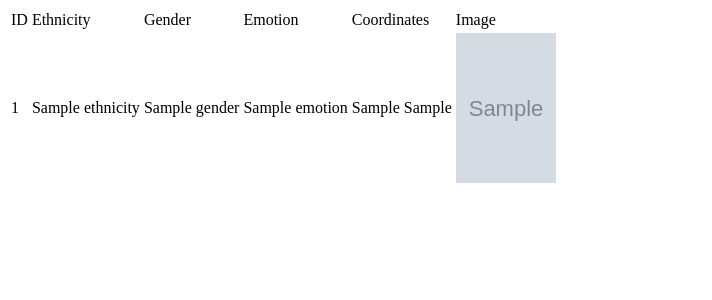
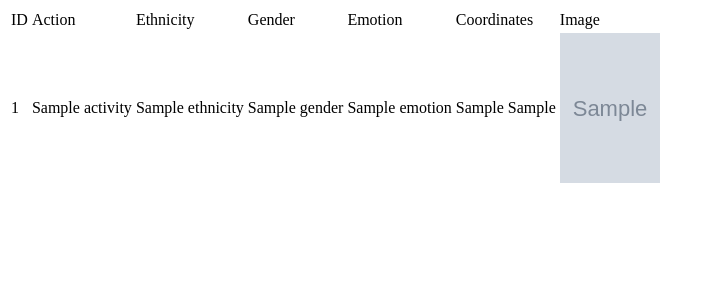
Before and after one commit to presmerats/fashion-datathon, a Flask app: template server/templates/main.html in a window 1280 px wide. Shown: the top 300 px of the page, without its empty margins (0-712 px from the left). Run offline with Flask 2, Linux system fonts and the light colour scheme; the template is opened without the code that fills it: most values are stand-ins (such as "Sample title", 1, 10 or a date in 2020); grey boxes marked "Sample" are stand-in pictures.

Commit message:
Add activity or action

```diff
--- a/server/templates/main.html
+++ b/server/templates/main.html
@@ -12,6 +12,7 @@
 <tbody>
 <tr>
 <td>ID</td>
+<td>Action</td>
 <td>Ethnicity</td>
 <td>Gender</td>
 <td>Emotion</td>
@@ -23,6 +24,7 @@
 {% for p in my_data %}
     <tr>
 	<td>{{ p.id }}</td>
+	<td>{{ p.activity }}</td>
 	<td>{{ p.ethnicity }}</td>
 	<td>{{ p.gender }}</td>
 	<td>{{ p.emotion }}</td>
```
